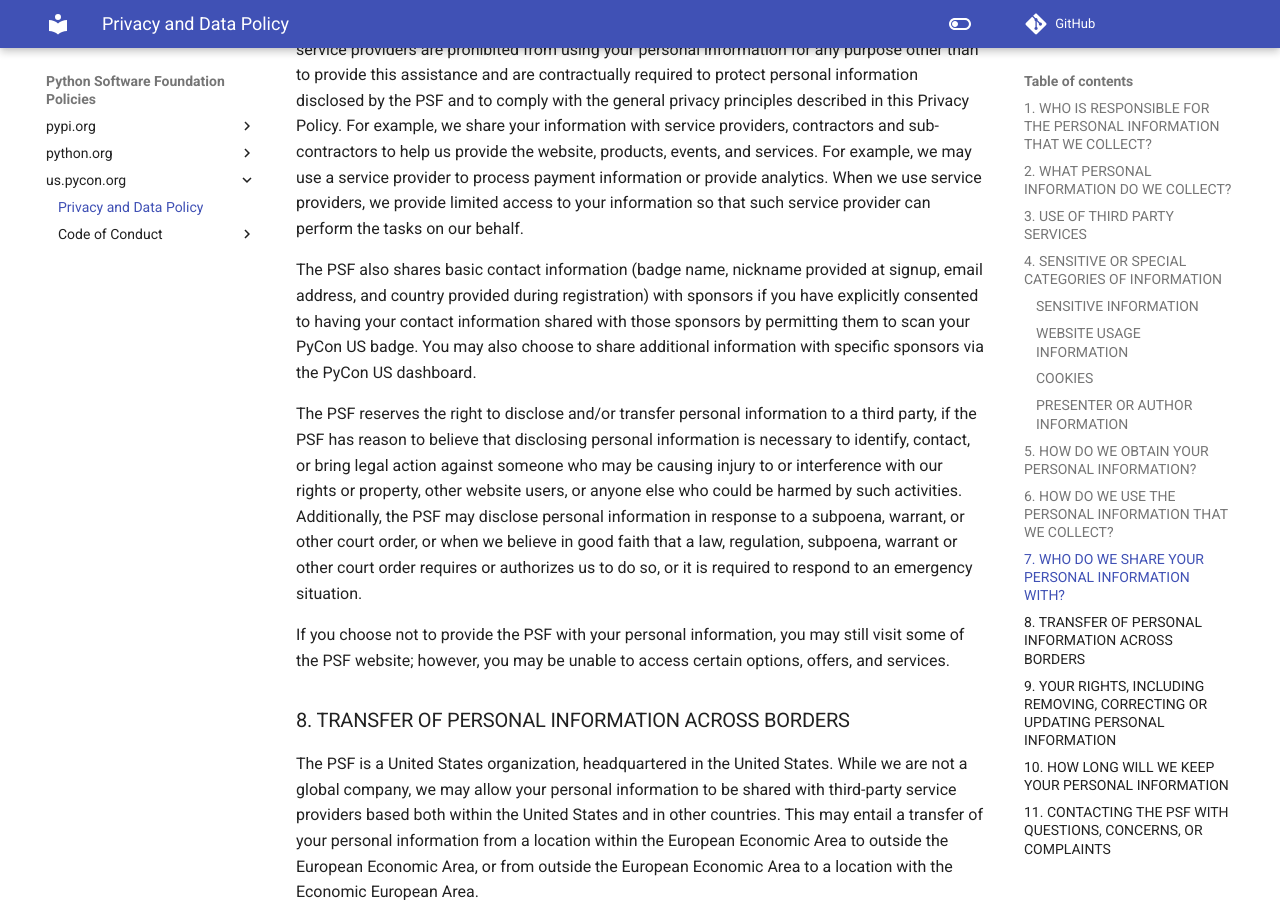
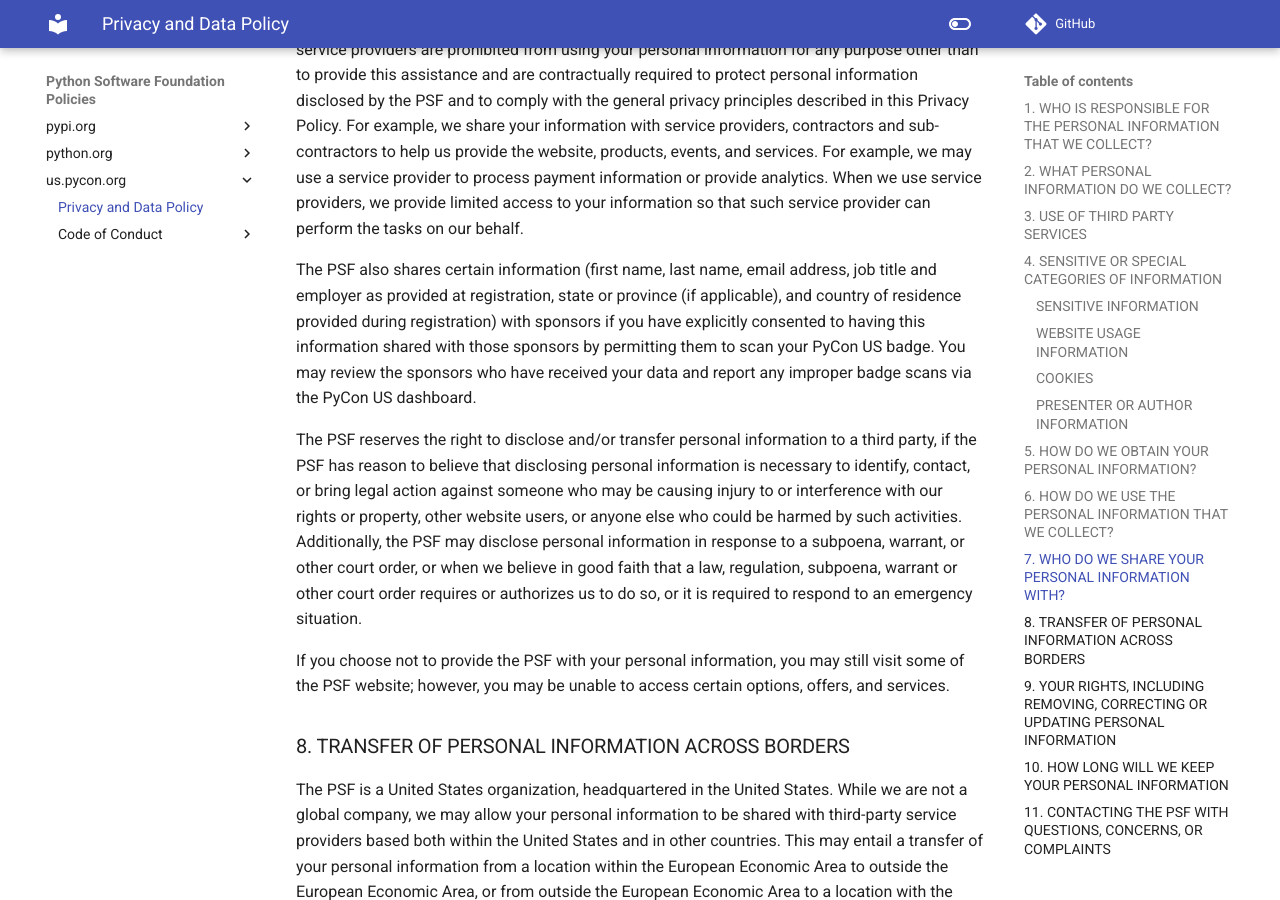
Before and after one commit to psf/policies, an MkDocs documentation site: the page built from docs/us.pycon.org/Privacy-Policy.md, in a window 1280 px wide and 900 px high, scrolled down 4381 px. Built offline with MkDocs 1.6.1 and Material for MkDocs 9.7.7, drawn with Linux system fonts in a browser that asks for light colours; comment, search, counter and statistics services are not loaded.

Commit message:
PyCon US Privacy Policy Update
Updates requested by @loren-c regarding sponsor lead retrieval

```diff
--- a/docs/us.pycon.org/Privacy-Policy.md
+++ b/docs/us.pycon.org/Privacy-Policy.md
@@ -95,7 +95,7 @@ We do this for our legitimate business purposes, and under certain circumstances
 
 The PSF may share personal information with third parties engaged to assist the PSF in providing services to you or to carry out one or more of the purposes described above. These service providers are prohibited from using your personal information for any purpose other than to provide this assistance and are contractually required to protect personal information disclosed by the PSF and to comply with the general privacy principles described in this Privacy Policy. For example, we share your information with service providers, contractors and sub-contractors to help us provide the website, products, events, and services. For example, we may use a service provider to process payment information or provide analytics. When we use service providers, we provide limited access to your information so that such service provider can perform the tasks on our behalf.
 
-The PSF also shares basic contact information (badge name, nickname provided at signup, email address, and country provided during registration) with sponsors if you have explicitly consented to having your contact information shared with those sponsors by permitting them to scan your PyCon US badge. You may also choose to share additional information with specific sponsors via the PyCon US dashboard.
+The PSF also shares certain information (first name, last name, email address, job title and employer as provided at registration, state or province (if applicable), and country of residence provided during registration) with sponsors if you have explicitly consented to having this information shared with those sponsors by permitting them to scan your PyCon US badge. You may review the sponsors who have received your data and report any improper badge scans via the PyCon US dashboard.
 
 The PSF reserves the right to disclose and/or transfer personal information to a third party, if the PSF has reason to believe that disclosing personal information is necessary to identify, contact, or bring legal action against someone who may be causing injury to or interference with our rights or property, other website users, or anyone else who could be harmed by such activities. Additionally, the PSF may disclose personal information in response to a subpoena, warrant, or other court order, or when we believe in good faith that a law, regulation, subpoena, warrant or other court order requires or authorizes us to do so, or it is required to respond to an emergency situation.
 
```
